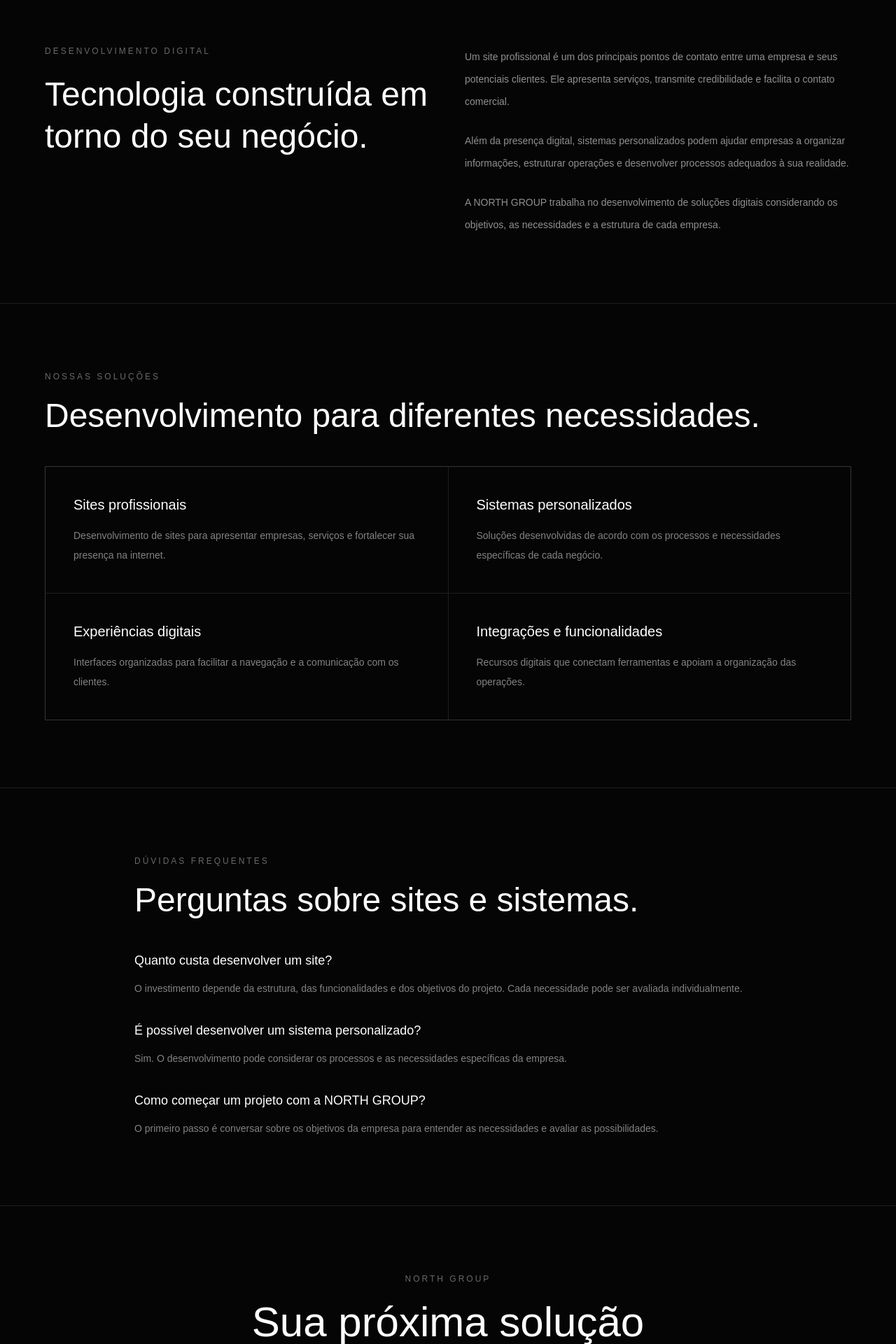
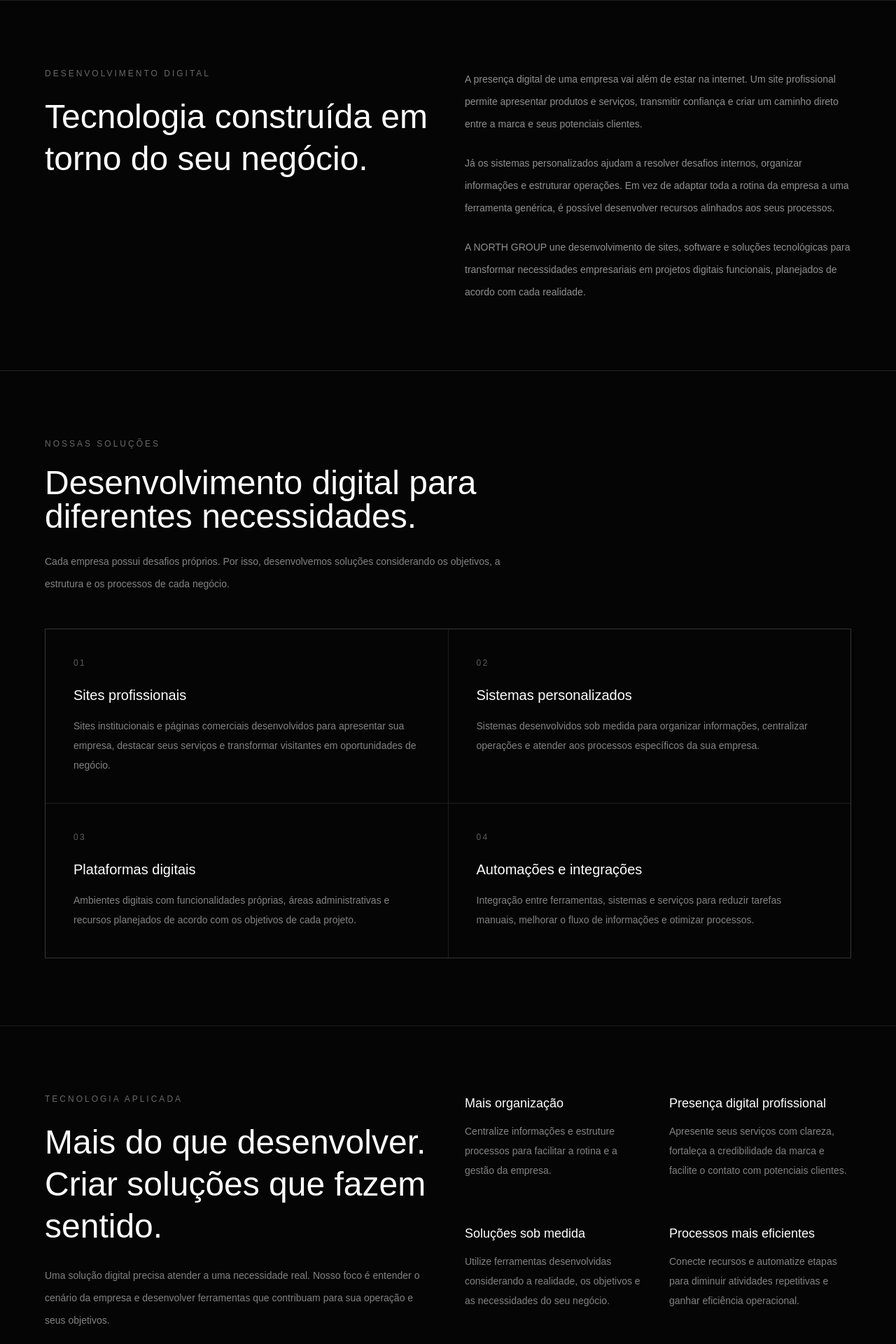
Before and after one commit to 4realkaio-commits/north-group, a Next.js app: page /sites-e-sistemas in a window 1280 px wide. Shown: the part 880-2800 px from the top of the page at 70% size. Built offline with nearby package versions, Linux system fonts and the light colour scheme.

Commit message:
Melhora conteudo e SEO da pagina de sites e sistemas

```diff
--- a/app/sites-e-sistemas/page.tsx
+++ b/app/sites-e-sistemas/page.tsx
@@ -3,14 +3,14 @@ import type { Metadata } from "next";
 export const metadata: Metadata = {
   title: "Criação de Sites e Desenvolvimento de Sistemas | NORTH GROUP",
   description:
-    "Criação de sites profissionais e desenvolvimento de sistemas personalizados para empresas. Conheça as soluções digitais da NORTH GROUP.",
+    "A NORTH GROUP desenvolve sites profissionais, sistemas personalizados, plataformas digitais e integrações para empresas que buscam crescer com tecnologia.",
   alternates: {
     canonical: "/sites-e-sistemas",
   },
   openGraph: {
-    title: "Criação de Sites e Sistemas | NORTH GROUP",
+    title: "Criação de Sites e Desenvolvimento de Sistemas | NORTH GROUP",
     description:
-      "Desenvolvimento de soluções digitais e sistemas personalizados para empresas.",
+      "Sites profissionais, sistemas sob medida e soluções digitais desenvolvidas para as necessidades da sua empresa.",
     url: "/sites-e-sistemas",
     siteName: "NORTH GROUP",
     locale: "pt_BR",
@@ -20,6 +20,89 @@ export const metadata: Metadata = {
 
 const whatsappUrl =
   "https://wa.me/551333967048?text=Ol%C3%A1%2C%20vim%20pelo%20site%20da%20NORTH%20GROUP%20e%20quero%20conhecer%20as%20solu%C3%A7%C3%B5es.";
+
+const solutions = [
+  {
+    number: "01",
+    title: "Sites profissionais",
+    description:
+      "Sites institucionais e páginas comerciais desenvolvidos para apresentar sua empresa, destacar seus serviços e transformar visitantes em oportunidades de negócio.",
+  },
+  {
+    number: "02",
+    title: "Sistemas personalizados",
+    description:
+      "Sistemas desenvolvidos sob medida para organizar informações, centralizar operações e atender aos processos específicos da sua empresa.",
+  },
+  {
+    number: "03",
+    title: "Plataformas digitais",
+    description:
+      "Ambientes digitais com funcionalidades próprias, áreas administrativas e recursos planejados de acordo com os objetivos de cada projeto.",
+  },
+  {
+    number: "04",
+    title: "Automações e integrações",
+    description:
+      "Integração entre ferramentas, sistemas e serviços para reduzir tarefas manuais, melhorar o fluxo de informações e otimizar processos.",
+  },
+];
+
+const benefits = [
+  {
+    title: "Mais organização",
+    description:
+      "Centralize informações e estruture processos para facilitar a rotina e a gestão da empresa.",
+  },
+  {
+    title: "Presença digital profissional",
+    description:
+      "Apresente seus serviços com clareza, fortaleça a credibilidade da marca e facilite o contato com potenciais clientes.",
+  },
+  {
+    title: "Soluções sob medida",
+    description:
+      "Utilize ferramentas desenvolvidas considerando a realidade, os objetivos e as necessidades do seu negócio.",
+  },
+  {
+    title: "Processos mais eficientes",
+    description:
+      "Conecte recursos e automatize etapas para diminuir atividades repetitivas e ganhar eficiência operacional.",
+  },
+];
+
+const questions = [
+  {
+    question: "Quanto custa criar um site profissional?",
+    answer:
+      "O investimento depende da estrutura, do número de páginas, das funcionalidades e dos objetivos do projeto. A NORTH GROUP avalia cada necessidade para propor uma solução adequada.",
+  },
+  {
+    question: "A NORTH GROUP desenvolve sistemas personalizados?",
+    answer:
+      "Sim. Os sistemas são planejados de acordo com os processos da empresa. O projeto pode incluir funcionalidades específicas, painéis administrativos, gestão de informações e integrações.",
+  },
+  {
+    question: "É possível integrar um sistema com outras ferramentas?",
+    answer:
+      "Sim. Dependendo dos recursos disponíveis em cada plataforma, podemos desenvolver integrações para conectar ferramentas e facilitar a troca de informações entre sistemas.",
+  },
+  {
+    question: "Minha empresa precisa ter uma equipe de tecnologia?",
+    answer:
+      "Não necessariamente. O projeto começa com o entendimento da necessidade da empresa e da solução mais adequada para sua estrutura.",
+  },
+  {
+    question: "Como funciona o desenvolvimento de um projeto?",
+    answer:
+      "Primeiro entendemos os objetivos e os processos envolvidos. Depois avaliamos os requisitos, definimos a solução e estruturamos o desenvolvimento conforme o escopo acordado.",
+  },
+  {
+    question: "Como solicitar um orçamento?",
+    answer:
+      "Entre em contato com a NORTH GROUP pelo WhatsApp e conte um pouco sobre sua empresa e o que deseja desenvolver. Assim podemos entender melhor o projeto.",
+  },
+];
 
 export default function SitesESistemasPage() {
   return (
@@ -44,12 +127,13 @@ export default function SitesESistemasPage() {
         </p>
 
         <h1 className="mt-8 max-w-4xl text-5xl font-light leading-[1.05] tracking-tight sm:text-7xl">
-          Sites e sistemas personalizados para empresas.
+          Criação de sites e sistemas personalizados para empresas.
         </h1>
 
         <p className="mt-8 max-w-2xl text-base leading-8 text-white/55">
-          Desenvolvemos soluções digitais alinhadas às necessidades de cada
-          negócio, conectando presença online, tecnologia e funcionalidade.
+          Desenvolvemos sites profissionais, sistemas sob medida e soluções
+          digitais para empresas que desejam fortalecer sua presença online,
+          otimizar processos e construir novas possibilidades de crescimento.
         </p>
 
         <a
@@ -73,19 +157,22 @@ export default function SitesESistemasPage() {
 
           <div className="space-y-6 text-sm leading-8 text-white/55">
             <p>
-              Um site profissional é um dos principais pontos de contato entre
-              uma empresa e seus potenciais clientes. Ele apresenta serviços,
-              transmite credibilidade e facilita o contato comercial.
+              A presença digital de uma empresa vai além de estar na internet.
+              Um site profissional permite apresentar produtos e serviços,
+              transmitir confiança e criar um caminho direto entre a marca e
+              seus potenciais clientes.
             </p>
             <p>
-              Além da presença digital, sistemas personalizados podem ajudar
-              empresas a organizar informações, estruturar operações e
-              desenvolver processos adequados à sua realidade.
+              Já os sistemas personalizados ajudam a resolver desafios
+              internos, organizar informações e estruturar operações. Em vez
+              de adaptar toda a rotina da empresa a uma ferramenta genérica,
+              é possível desenvolver recursos alinhados aos seus processos.
             </p>
             <p>
-              A NORTH GROUP trabalha no desenvolvimento de soluções digitais
-              considerando os objetivos, as necessidades e a estrutura de
-              cada empresa.
+              A NORTH GROUP une desenvolvimento de sites, software e soluções
+              tecnológicas para transformar necessidades empresariais em
+              projetos digitais funcionais, planejados de acordo com cada
+              realidade.
             </p>
           </div>
         </div>
@@ -96,40 +183,113 @@ export default function SitesESistemasPage() {
           <p className="text-xs uppercase tracking-[0.25em] text-white/40">
             Nossas soluções
           </p>
-          <h2 className="mt-6 text-3xl font-light sm:text-5xl">
-            Desenvolvimento para diferentes necessidades.
+          <h2 className="mt-6 max-w-3xl text-3xl font-light sm:text-5xl">
+            Desenvolvimento digital para diferentes necessidades.
           </h2>
+          <p className="mt-6 max-w-2xl text-sm leading-8 text-white/50">
+            Cada empresa possui desafios próprios. Por isso, desenvolvemos
+            soluções considerando os objetivos, a estrutura e os processos de
+            cada negócio.
+          </p>
 
           <div className="mt-12 grid gap-px border border-white/10 bg-white/10 md:grid-cols-2">
-            {[
-              {
-                title: "Sites profissionais",
-                description:
-                  "Desenvolvimento de sites para apresentar empresas, serviços e fortalecer sua presença na internet.",
-              },
-              {
-                title: "Sistemas personalizados",
-                description:
-                  "Soluções desenvolvidas de acordo com os processos e necessidades específicas de cada negócio.",
-              },
-              {
-                title: "Experiências digitais",
-                description:
-                  "Interfaces organizadas para facilitar a navegação e a comunicação com os clientes.",
-              },
-              {
-                title: "Integrações e funcionalidades",
-                description:
-                  "Recursos digitais que conectam ferramentas e apoiam a organização das operações.",
-              },
-            ].map((item) => (
-              <article key={item.title} className="bg-[#050505] p-8 sm:p-10">
-                <h3 className="text-xl font-medium">{item.title}</h3>
+            {solutions.map((item) => (
+              <article key={item.number} className="bg-[#050505] p-8 sm:p-10">
+                <p className="text-xs tracking-[0.2em] text-white/35">
+                  {item.number}
+                </p>
+                <h3 className="mt-6 text-xl font-medium">{item.title}</h3>
                 <p className="mt-4 text-sm leading-7 text-white/50">
                   {item.description}
                 </p>
               </article>
             ))}
+          </div>
+        </div>
+      </section>
+
+      <section className="border-t border-white/10 px-6 py-24">
+        <div className="mx-auto grid max-w-6xl gap-12 md:grid-cols-2">
+          <div>
+            <p className="text-xs uppercase tracking-[0.25em] text-white/40">
+              Tecnologia aplicada
+            </p>
+            <h2 className="mt-6 text-3xl font-light leading-tight sm:text-5xl">
+              Mais do que desenvolver. Criar soluções que fazem sentido.
+            </h2>
+            <p className="mt-6 max-w-xl text-sm leading-8 text-white/50">
+              Uma solução digital precisa atender a uma necessidade real.
+              Nosso foco é entender o cenário da empresa e desenvolver
+              ferramentas que contribuam para sua operação e seus objetivos.
+            </p>
+          </div>
+
+          <div className="grid gap-8 sm:grid-cols-2">
+            {benefits.map((item) => (
+              <article key={item.title}>
+                <h3 className="text-lg font-medium">{item.title}</h3>
+                <p className="mt-3 text-sm leading-7 text-white/50">
+                  {item.description}
+                </p>
+              </article>
+            ))}
+          </div>
+        </div>
+      </section>
+
+      <section className="border-t border-white/10 px-6 py-24">
+        <div className="mx-auto max-w-4xl">
+          <p className="text-xs uppercase tracking-[0.25em] text-white/40">
+            Nosso processo
+          </p>
+          <h2 className="mt-6 text-3xl font-light sm:text-5xl">
+            Do planejamento ao desenvolvimento.
+          </h2>
+
+          <div className="mt-12 space-y-10">
+            <article>
+              <p className="text-xs tracking-[0.2em] text-white/35">01</p>
+              <h3 className="mt-3 text-xl font-medium">
+                Entendimento da necessidade
+              </h3>
+              <p className="mt-3 text-sm leading-7 text-white/50">
+                Conversamos sobre a empresa, seus objetivos e os desafios que
+                precisam ser resolvidos.
+              </p>
+            </article>
+
+            <article>
+              <p className="text-xs tracking-[0.2em] text-white/35">02</p>
+              <h3 className="mt-3 text-xl font-medium">
+                Planejamento da solução
+              </h3>
+              <p className="mt-3 text-sm leading-7 text-white/50">
+                Estruturamos as funcionalidades e definimos o escopo de acordo
+                com as necessidades identificadas.
+              </p>
+            </article>
+
+            <article>
+              <p className="text-xs tracking-[0.2em] text-white/35">03</p>
+              <h3 className="mt-3 text-xl font-medium">
+                Desenvolvimento do projeto
+              </h3>
+              <p className="mt-3 text-sm leading-7 text-white/50">
+                Desenvolvemos a solução planejada, considerando funcionalidade,
+                experiência de uso e objetivos do negócio.
+              </p>
+            </article>
+
+            <article>
+              <p className="text-xs tracking-[0.2em] text-white/35">04</p>
+              <h3 className="mt-3 text-xl font-medium">
+                Entrega e próximos passos
+              </h3>
+              <p className="mt-3 text-sm leading-7 text-white/50">
+                Organizamos a entrega conforme o escopo definido e avaliamos
+                possíveis evoluções para o projeto.
+              </p>
+            </article>
           </div>
         </div>
       </section>
@@ -144,34 +304,14 @@ export default function SitesESistemasPage() {
           </h2>
 
           <div className="mt-12 space-y-8">
-            <article>
-              <h3 className="text-lg">Quanto custa desenvolver um site?</h3>
-              <p className="mt-3 text-sm leading-7 text-white/50">
-                O investimento depende da estrutura, das funcionalidades e
-                dos objetivos do projeto. Cada necessidade pode ser avaliada
-                individualmente.
-              </p>
-            </article>
-
-            <article>
-              <h3 className="text-lg">
-                É possível desenvolver um sistema personalizado?
-              </h3>
-              <p className="mt-3 text-sm leading-7 text-white/50">
-                Sim. O desenvolvimento pode considerar os processos e as
-                necessidades específicas da empresa.
-              </p>
-            </article>
-
-            <article>
-              <h3 className="text-lg">
-                Como começar um projeto com a NORTH GROUP?
-              </h3>
-              <p className="mt-3 text-sm leading-7 text-white/50">
-                O primeiro passo é conversar sobre os objetivos da empresa
-                para entender as necessidades e avaliar as possibilidades.
-              </p>
-            </article>
+            {questions.map((item) => (
+              <article key={item.question}>
+                <h3 className="text-lg">{item.question}</h3>
+                <p className="mt-3 text-sm leading-7 text-white/50">
+                  {item.answer}
+                </p>
+              </article>
+            ))}
           </div>
         </div>
       </section>
@@ -183,6 +323,10 @@ export default function SitesESistemasPage() {
         <h2 className="mx-auto mt-6 max-w-3xl text-4xl font-light sm:text-6xl">
           Sua próxima solução começa com uma conversa.
         </h2>
+        <p className="mx-auto mt-6 max-w-xl text-sm leading-7 text-white/50">
+          Conte o que sua empresa precisa desenvolver. Vamos entender seu
+          projeto e avaliar as possibilidades.
+        </p>
         <a
           href={whatsappUrl}
           className="mt-10 inline-flex border border-white/40 px-8 py-5 text-xs uppercase tracking-widest transition hover:bg-white hover:text-black"
```
